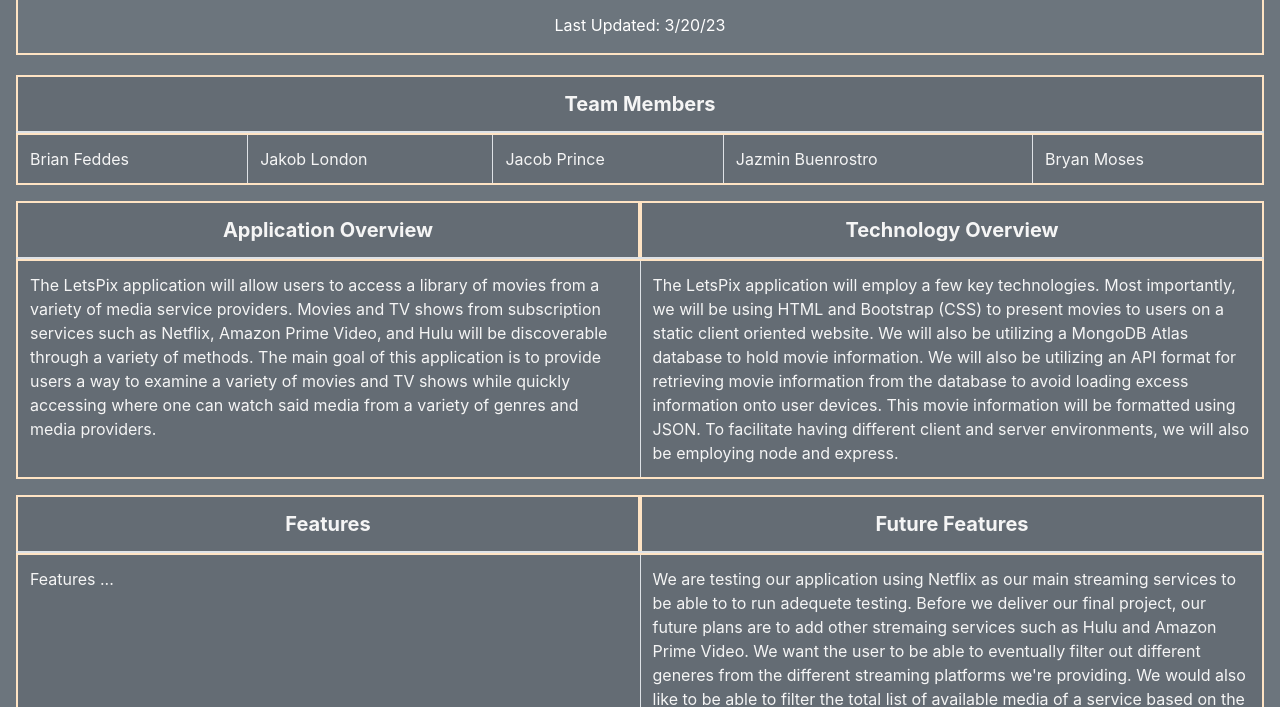
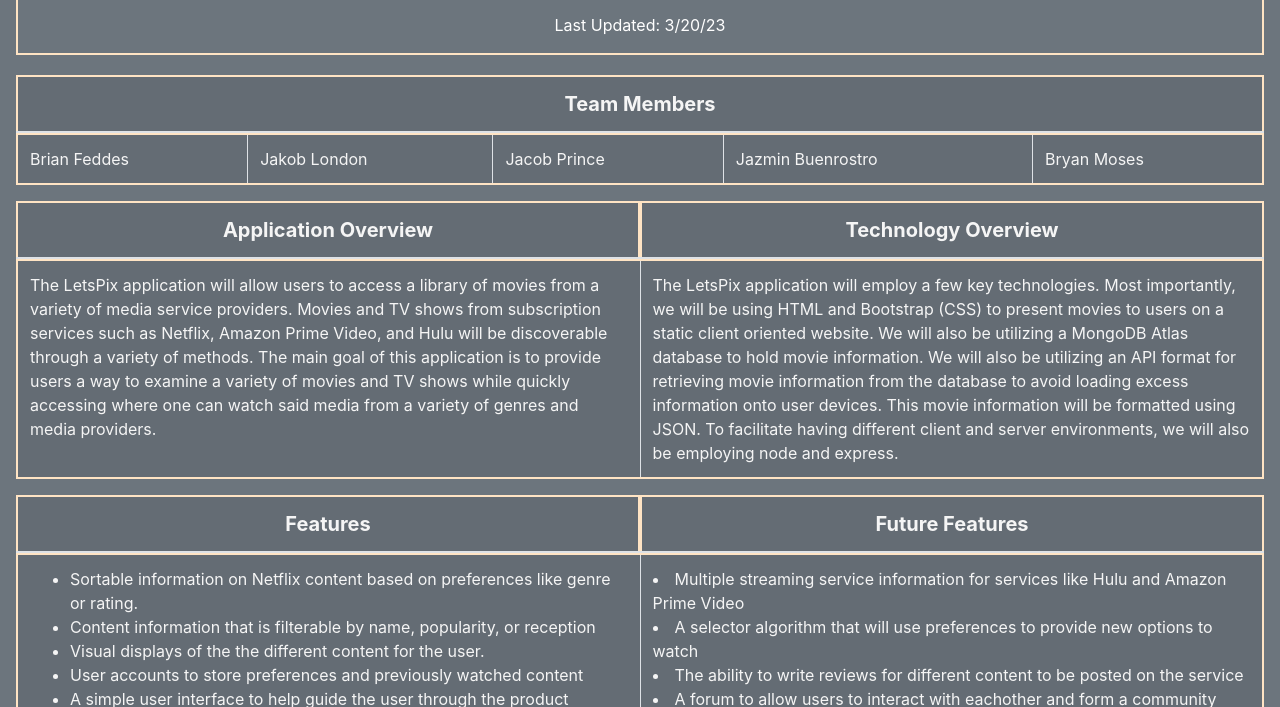
Before and after one commit to LetsPix/LetsPix-Proposal, a plain HTML site: page index.html in a window 1280 px wide. Shown: the part 93-800 px from the top of the page. Drawn offline with nearby package versions, Linux system fonts and the light colour scheme.

Commit message:
Feature Lists Update

```diff
--- a/index.html
+++ b/index.html
@@ -1,15 +1,18 @@
-<!doctype html>
+<!DOCTYPE html>
 <html lang="en">
   <head>
-	<meta charset="utf-8">
+    <meta charset="utf-8" />
     <title>Final Project Proposal</title>
-	<meta name="viewport" content="width=device-width, initial-scale=1">
-	<link rel="stylesheet" href="https://cdn.jsdelivr.net/npm/bootstrap@4.0.0/dist/css/bootstrap.min.css"
+    <meta name="viewport" content="width=device-width, initial-scale=1" />
+    <link
+      rel="stylesheet"
+      href="https://cdn.jsdelivr.net/npm/bootstrap@4.0.0/dist/css/bootstrap.min.css"
       integrity="sha384-Gn5384xqQ1aoWXA+058RXPxPg6fy4IWvTNh0E263XmFcJlSAwiGgFAW/dAiS6JXm"
-	crossorigin="anonymous">
-	<link rel="stylesheet" href="index.css">
+      crossorigin="anonymous"
+    />
+    <link rel="stylesheet" href="index.css" />
   </head>
-<body class="p-3 mb-2 bg-secondary text-white ">
+  <body class="p-3 mb-2 bg-secondary text-white">
     <div class="intro">
       <h1>LetsPix</h1>
       <p>By RayScrump</p>
@@ -28,21 +31,11 @@
     <table class="members table table-bordered table-active">
       <tbody>
         <tr>
-            <td>
-				Brian Feddes
-            </td>
-			<td>
-				Jakob London
-            </td>
-			<td>
-				Jacob Prince
-            </td>
-			<td>
-				Jazmin Buenrostro
-            </td>
-			<td>
-				Bryan Moses
-            </td>
+          <td>Brian Feddes</td>
+          <td>Jakob London</td>
+          <td>Jacob Prince</td>
+          <td>Jazmin Buenrostro</td>
+          <td>Bryan Moses</td>
         </tr>
       </tbody>
     </table>
@@ -63,37 +56,33 @@
     </table>
     <table class="content table table-bordered table-active">
       <tbody>
-
         <tr>
           <!-- Application Overview -->
           <td class="content-panel">
-				The LetsPix application will allow users to access a library
-				of movies from a variety of media service providers. Movies
-				and TV shows from subscription services such as Netflix, Amazon
-				Prime Video, and Hulu will be discoverable through a variety
-				of methods. The main goal of this application is to provide
-				users a way to examine a variety of movies and TV shows while
-				quickly accessing where one can watch said media from a variety
-				of genres and media providers.
+            The LetsPix application will allow users to access a library of
+            movies from a variety of media service providers. Movies and TV
+            shows from subscription services such as Netflix, Amazon Prime
+            Video, and Hulu will be discoverable through a variety of methods.
+            The main goal of this application is to provide users a way to
+            examine a variety of movies and TV shows while quickly accessing
+            where one can watch said media from a variety of genres and media
+            providers.
           </td>
           <!-- Technology Overview -->
           <td>
-				The LetsPix application will employ a few key technologies.
-				Most importantly, we will be using HTML and Bootstrap (CSS)
-				to present movies to users on a static client oriented website.
-				We will also be utilizing a MongoDB Atlas database to hold
-				movie information. We will also be utilizing an API format for
-				retrieving movie information from the database to avoid loading
-				excess information onto user devices. This movie information will
-				be formatted using JSON. To facilitate having different client and
-				server environments, we will also be employing node and express.
+            The LetsPix application will employ a few key technologies. Most
+            importantly, we will be using HTML and Bootstrap (CSS) to present
+            movies to users on a static client oriented website. We will also be
+            utilizing a MongoDB Atlas database to hold movie information. We
+            will also be utilizing an API format for retrieving movie
+            information from the database to avoid loading excess information
+            onto user devices. This movie information will be formatted using
+            JSON. To facilitate having different client and server environments,
+            we will also be employing node and express.
           </td>
         </tr>
       </tbody>
     </table>
-
-
-
 
     <table class="mult-headers table table-bordered table-active">
       <thead>
@@ -111,29 +100,54 @@
     </table>
     <table class="content table table-bordered table-active">
       <tbody>
-
         <tr>
           <!-- Features List Content -->
           <td class="content-panel">
-				Features ...
+            <ul>
+              <li>
+                Sortable information on Netflix content based on preferences
+                like genre or rating.
+              </li>
+              <li>
+                Content information that is filterable by name, popularity, or
+                reception
+              </li>
+              <li>
+                Visual displays of the the different content for the user.
+              </li>
+              <li>
+                User accounts to store preferences and previously watched
+                content
+              </li>
+              <li>
+                A simple user interface to help guide the user through the
+                product
+              </li>
+            </ul>
           </td>
           <!-- Future Features List -->
           <td>
-				We are testing our application using Netflix as our main streaming services
-				to be able to to run adequete testing. Before we deliver our final project, our future plans are
-				to add other stremaing services such as Hulu and Amazon Prime Video. We want the user to
-				be able to eventually filter out different generes from the different streaming platforms we're
-				providing. We would also like to be able to filter the total list of available media of a service based
-				on the alphabet, popularity, or reception so that the user can navigate all options. Our goal is to soon develop
-				a way for the user to create an account through our application to be able to set and save their streaming service
-				preferences, and change settings within our applications to update any security settings to their liking. With the account,
-				we would like to have a navigation bar that will send the user to their personal account page which will hold the
-				information and options of the account.
+            <li>
+              Multiple streaming service information for services like Hulu and
+              Amazon Prime Video
+            </li>
+            <li>
+              A selector algorithm that will use preferences to provide new
+              options to watch
+            </li>
+            <li>
+              The ability to write reviews for different content to be posted on
+              the service
+            </li>
+            <li>
+              A forum to allow users to interact with eachother and form a
+              community
+            </li>
+            <li>Different content of media like music, books, and games</li>
           </td>
         </tr>
       </tbody>
     </table>
-
 
     <table class="mult-headers table table-bordered table-active">
       <thead>
@@ -152,41 +166,30 @@
 
     <table class="content table table-bordered table-active">
       <tbody>
-
         <tr>
           <!-- Basic Technology Content -->
           <td class="content-panel">
             <li>
-					Utilizes HTML, CSS, and Javascript to create a user friendly interface
+              Utilizes HTML, CSS, and Javascript to create a user friendly
+              interface
             </li>
-				<li>
-					Hosted to the web through Azure
-				</li>
-				<li>
-					Utilizes Node.js for client and server side technology
-				</li>
+            <li>Hosted to the web through Azure</li>
+            <li>Utilizes Node.js for client and server side technology</li>
           </td>
           <!-- Advanced Technology List -->
           <td>
             <li>
               Utilizes an API with the entire Netflix catalogue from Kaggle.com
             </li>
+            <li>Fetches data from API to website</li>
+            <li>Utilizes a mongoDB database</li>
             <li>
-					Fetches data from API to website
-				</li>
-				<li>
-					Utilizes a mongoDB database
-				</li>
-				<li>
-					Filtering the database by options such as country, language, genre, etc.
+              Filtering the database by options such as country, language,
+              genre, etc.
             </li>
           </td>
         </tr>
       </tbody>
     </table>
-
-
-
-
   </body>
 </html>
```
Lines whose indentation alone changed are shown as unchanged.
